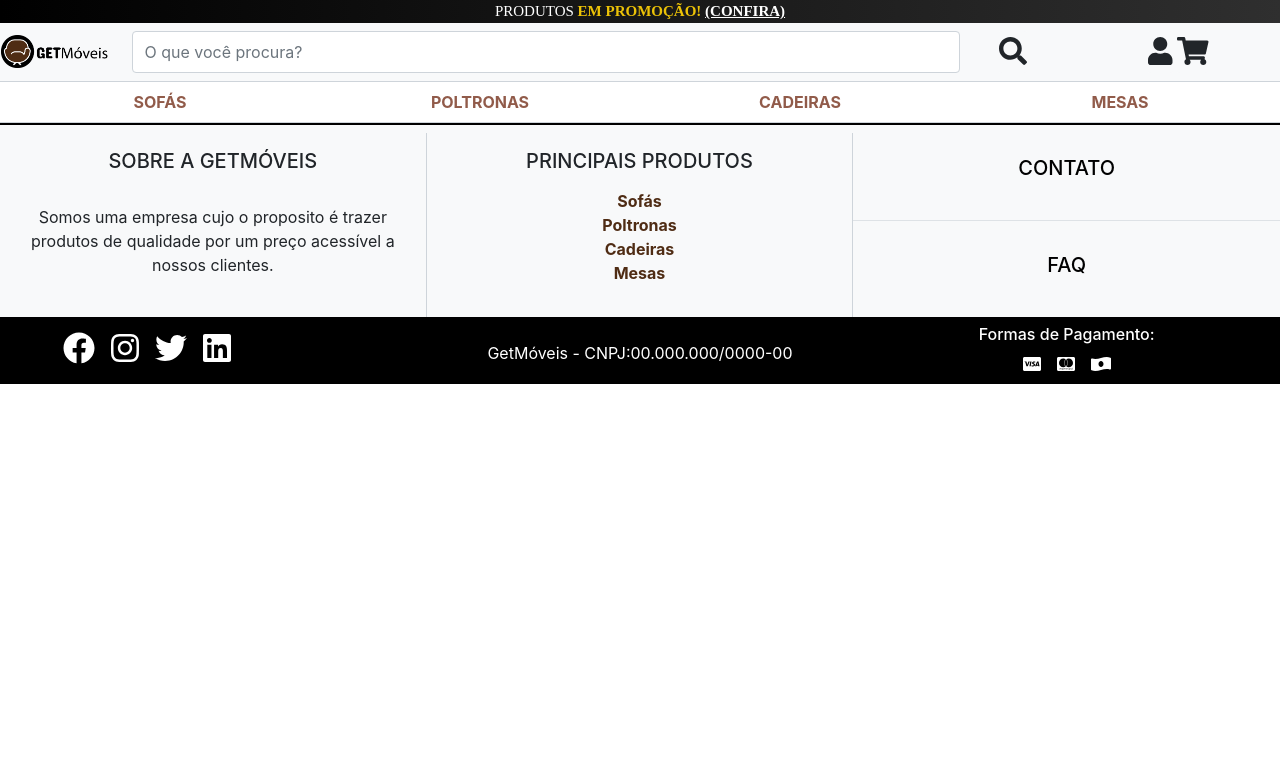
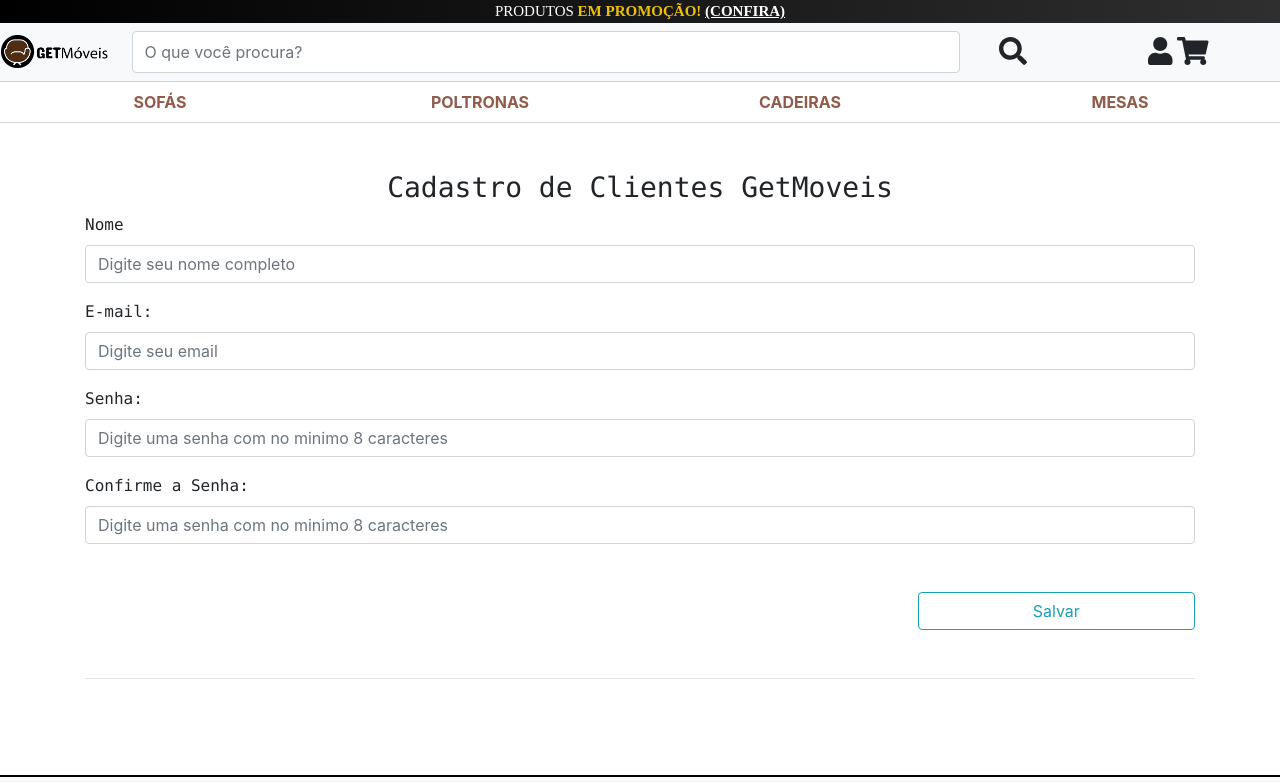
Before and after one commit to bielmoita/projetoIntegrador, an Angular app in the folder getMoveis/: page /usuarios/1 in a window 1280 px wide. Before the commit this address led to /. Shown: the top 783 px of the page. Built offline with nearby package versions, Linux system fonts and the light colour scheme; no server answers.

Commit message:
União do backend com frontend para Usuários

```diff
--- a/getMoveis/src/app/app-routing.module.ts
+++ b/getMoveis/src/app/app-routing.module.ts
@@ -17,7 +17,7 @@ const routes: Routes = [
   { path: 'faq', component: FAQComponent },
   { path: 'sobrenos', component: SobrenosComponent },
   { path: 'cadastro', component: CadastroEUsuariosComponent },
-  { path: 'editar/:id', component: EditarComponent },
+  { path: 'usuarios/:codigoCpf', component: EditarComponent },
   { path: 'deletar/:id', component: DeletarComponent },
   { path: 'sofas', component: SofasComponent }
 ];
--- a/getMoveis/src/app/cadastro-eusuarios/cadastro-eusuarios.component.html
+++ b/getMoveis/src/app/cadastro-eusuarios/cadastro-eusuarios.component.html
@@ -9,27 +9,33 @@
                 <h3 class="text-center text-monospace">Cadastre-se na GETMóveis!</h3>
 
                 <div class="form-group">
+                    <label for="nome" class="text-monospace">CPF</label>
+                    <input type="text" name="nome" id="nome" class="form-control" placeholder="Digite seu nome completo"
+                        [(ngModel)]="usuario.codigoCpf" minlength="3" required size="80">
+                </div>
+
+                <div class="form-group">
                     <label for="nome" class="text-monospace">Nome</label>
                     <input type="text" name="nome" id="nome" class="form-control" placeholder="Digite seu nome completo"
-                        [(ngModel)]="user.nome" minlength="3" required size="80">
+                        [(ngModel)]="usuario.nomeCliente" minlength="3" required size="80">
                 </div>
 
                 <div class="form-group">
                     <label for="email" class="text-monospace">E-mail:</label>
                     <input type="email" name="email" id="email" class="form-control" placeholder="Digite seu email"
-                        required pattern=".+@mail.com" size="80" required [(ngModel)]="user.email">
+                        required pattern=".+@mail.com" size="80" required [(ngModel)]="usuario.email">
                 </div>
 
                 <div class="form-group">
                     <label for="password" class="text-monospace">Senha:</label>
                     <input type="password" id="password" class="form-control" name="password" minlength="8"
-                        placeholder="Digite uma senha com no minimo 8 caracteres" required [(ngModel)]="user.senha">
+                        placeholder="Digite uma senha com no minimo 8 caracteres" required [(ngModel)]="usuario.senha">
                 </div>
 
                 <div class="form-group">
                     <label for="password2" class="text-monospace">Confirme a Senha:</label>
                     <input type="password" id="password2" class="form-control" name="password2" minlength="8"
-                        placeholder="Digite uma senha com no minimo 8 caracteres" required [(ngModel)]="user.senha2">
+                        placeholder="Digite uma senha com no minimo 8 caracteres" required [(ngModel)]="usuario.senha2">
                 </div>
 
                 <div *ngIf='alerta'>
@@ -59,22 +65,23 @@
 
 
 
-            <div class="card mb-4" *ngFor="let user of listaUsuarios">
+            <div class="card mb-4" *ngFor="let usuario of listaUsuarios">
 
                 <div class="card-header">
 
                     <div class="row">
                         <div class="col-md-8">
-                            <h5 class="card-title">{{user.nome}}</h5>
+                            <h5 class="card-title">{{usuario.nomeCliente}}</h5>
 
                         </div>
 
                         <div class="col-md-4 d-flex justify-content-end">
-                            <button class="btn btn-outline-info mr-3" [routerLink]="['/editar',user.id]">
+                            <button class="btn btn-outline-info mr-3" [routerLink]="['/usuarios',usuario.codigoCpf]">
                                 Editar
                             </button>
 
-                            <button class="btn btn-outline-danger" [routerLink]="['/deletar', user.id]">Apagar</button>
+                            <button class="btn btn-outline-danger"
+                                [routerLink]="['/deletar', usuario.codigoCpf]">Apagar</button>
 
                         </div>
 
@@ -90,9 +97,9 @@
                 </div>
 
                 <div class="card-body">
-                    <!-- <p class="card-text">EMAIL CLIENTE: {{user.email}}</p> -->
-                    <!-- <p class="card-text">SENHA CLIENTE: {{user.senha}}</p> -->
-                    <p class="card-text">ID CLIENTE: {{user.id}}</p>
+                    <p class="card-text">EMAIL CLIENTE: {{usuario.email}}</p>
+                    <p class="card-text">SENHA CLIENTE: {{usuario.senha}}</p>
+                    <p class="card-text">CPF CLIENTE: {{usuario.codigoCpf}}</p>
                 </div>
 
             </div>
--- a/getMoveis/src/app/cadastro-eusuarios/cadastro-eusuarios.component.ts
+++ b/getMoveis/src/app/cadastro-eusuarios/cadastro-eusuarios.component.ts
@@ -1,6 +1,6 @@
 import { Component, OnInit } from '@angular/core'; //Typescript cadastro
 import { UsuarioService } from '../service/usuario.service';
-import { User } from '../model/User';
+import { Usuario } from '../model/Usuario';
 import { ActivatedRoute, Router } from '@angular/router';
 
 @Component({
@@ -10,8 +10,8 @@ import { ActivatedRoute, Router } from '@angular/router';
 })
 export class CadastroEUsuariosComponent implements OnInit {
 
-  listaUsuarios: User[]
-  user: User = new User
+  listaUsuarios: Usuario[]
+  usuario: Usuario = new Usuario
 
   valSenha: boolean = false
   alerta: boolean = false
@@ -56,15 +56,15 @@ export class CadastroEUsuariosComponent implements OnInit {
   }
 
   findAllUsuarios() {
-    this.usuarioService.getAllUsuarios().subscribe((resp: User[]) => {
+    this.usuarioService.getAllUsuarios().subscribe((resp: Usuario[]) => {
       this.listaUsuarios = resp
     })
   }
 
   cadastrar() {
-    if (this.user.senha == this.user.senha2) {
-      this.usuarioService.postUsuario(this.user).subscribe((resp: User) => {
-        this.user = resp
+    if (this.usuario.senha == this.usuario.senha2) {
+      this.usuarioService.postUsuario(this.usuario).subscribe((resp: Usuario) => {
+        this.usuario = resp
         location.assign('/cadastro')
         this.valSenha = false
       })
--- a/getMoveis/src/app/deletar/deletar.component.ts
+++ b/getMoveis/src/app/deletar/deletar.component.ts
@@ -1,5 +1,5 @@
 import { Component, OnInit } from '@angular/core';
-import { User } from '../model/User';
+import { Usuario } from '../model/Usuario';
 import { UsuarioService } from '../service/usuario.service';
 import { ActivatedRoute, Router } from '@angular/router';
 
@@ -10,7 +10,7 @@ import { ActivatedRoute, Router } from '@angular/router';
 })
 export class DeletarComponent implements OnInit {
 
-  user: User = new User
+  usuario: Usuario = new Usuario
   delOK: boolean = false
 
   constructor(private usuarioService: UsuarioService, private route: ActivatedRoute, private router: Router) { }
@@ -22,15 +22,15 @@ export class DeletarComponent implements OnInit {
   }
 
   findById(id: number) {
-    this.usuarioService.getByIdUsuario(id).subscribe((resp: User) => {
-      this.user = resp
+    this.usuarioService.getByIdUsuario(id).subscribe((resp: Usuario) => {
+      this.usuario = resp
     }, err => {
       console.log(`Erro: ${err.status}. Não conseguimos pegar o ID`)
     })
   }
 
   btnSim() {
-    this.usuarioService.deleteUsuario(this.user.id).subscribe(() => {
+    this.usuarioService.deleteUsuario(this.usuario.codigoCpf).subscribe(() => {
       this.delOK = true
       this.router.navigate(['/cadastro'])
       localStorage.setItem("delOK", this.delOK.toString())
--- a/getMoveis/src/app/editar/editar.component.html
+++ b/getMoveis/src/app/editar/editar.component.html
@@ -11,25 +11,25 @@
                 <div class="form-group">
                     <label for="nome" class="text-monospace">Nome</label>
                     <input type="text" name="nome" id="nome" class="form-control" placeholder="Digite seu nome completo"
-                        [(ngModel)]="user.nome" minlength="3" required size="80">
+                        [(ngModel)]="usuario.nomeCliente" minlength="3" required size="80">
                 </div>
 
                 <div class="form-group">
                     <label for="email" class="text-monospace">E-mail:</label>
                     <input type="email" name="email" id="email" class="form-control" placeholder="Digite seu email"
-                        required pattern=".+@mail.com" size="80" required [(ngModel)]="user.email">
+                        required pattern=".+@mail.com" size="80" required [(ngModel)]="usuario.email">
                 </div>
 
                 <div class="form-group">
                     <label for="password" class="text-monospace">Senha:</label>
                     <input type="password" id="password" class="form-control" name="password" minlength="8"
-                        placeholder="Digite uma senha com no minimo 8 caracteres" required [(ngModel)]="user.senha">
+                        placeholder="Digite uma senha com no minimo 8 caracteres" required [(ngModel)]="usuario.senha">
                 </div>
 
                 <div class="form-group">
                     <label for="password2" class="text-monospace">Confirme a Senha:</label>
                     <input type="password" id="password2" class="form-control" name="password2" minlength="8"
-                        placeholder="Digite uma senha com no minimo 8 caracteres" required [(ngModel)]="user.senha2">
+                        placeholder="Digite uma senha com no minimo 8 caracteres" required [(ngModel)]="usuario.senha2">
                 </div>
 
                 <div *ngIf='alerta'>
--- a/getMoveis/src/app/editar/editar.component.ts
+++ b/getMoveis/src/app/editar/editar.component.ts
@@ -1,6 +1,6 @@
 import { Component, OnInit } from '@angular/core';
 import { UsuarioService } from '../service/usuario.service';
-import { User } from '../model/User';
+import { Usuario } from '../model/Usuario';
 import { ActivatedRoute, Router } from '@angular/router';
 
 @Component({
@@ -10,7 +10,7 @@ import { ActivatedRoute, Router } from '@angular/router';
 })
 export class EditarComponent implements OnInit {
 
-  user: User = new User
+  usuario: Usuario = new Usuario
 
   valSenha: boolean = false
 
@@ -20,8 +20,8 @@ export class EditarComponent implements OnInit {
 
   ngOnInit(): void {
 
-    let id = this.route.snapshot.params['id']
-    this.findById(id)
+    let codigoCpf = this.route.snapshot.params['codigoCpf']
+    this.findById(codigoCpf)
 
     window.scroll(0, 0)
 
@@ -40,17 +40,17 @@ export class EditarComponent implements OnInit {
 
   }
 
-  findById(id: number) {
-    this.usuarioService.getByIdUsuario(id).subscribe((resp: User) => {
-      this.user = resp
+  findById(codigoCpf: number) {
+    this.usuarioService.getByIdUsuario(codigoCpf).subscribe((resp: Usuario) => {
+      this.usuario = resp
     })
   }
 
   salvar() {
 
-    if (this.user.senha == this.user.senha2) {
-      this.usuarioService.putUsuario(this.user).subscribe((resp: User) => {
-        this.user = resp
+    if (this.usuario.senha == this.usuario.senha2) {
+      this.usuarioService.putUsuario(this.usuario).subscribe((resp: Usuario) => {
+        this.usuario = resp
         this.router.navigate(['/cadastro'])
         location.assign('/cadastro')
         this.valSenha = false
--- a/getMoveis/src/app/model/User.ts
+++ /dev/null
@@ -1,7 +0,0 @@
-export class User {
-    public id: number
-    public nome: string
-    public email: string
-    public senha: string
-    public senha2: string
-}
--- /dev/null
+++ b/getMoveis/src/app/model/Usuario.ts
@@ -0,0 +1,8 @@
+export class Usuario {
+    public codigoCpf: number
+    public nomeCliente: string
+    public dtNascimento: Date
+    public email: string
+    public senha: string
+    public senha2: string
+}
```
Also changed, not shown: getMoveis/src/app/deletar/deletar.component.html (+4 -4 lines), getMoveis/src/app/model/Produto.ts (added, +10 -0 lines), getMoveis/src/app/service/usuario.service.ts (+8 -8 lines).
